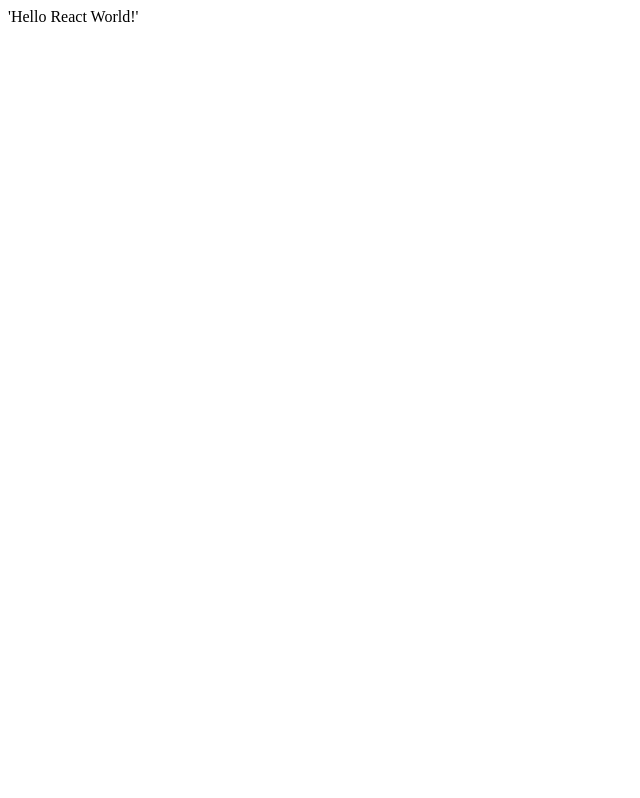
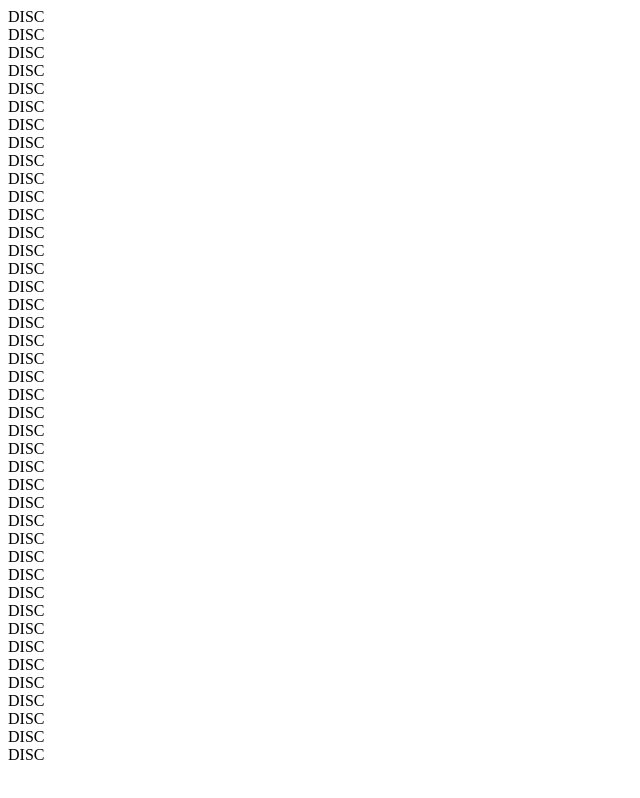
Before and after one commit to LudwigThePig/Connect-Four, a React app: page / in a window 1280 px wide. Shown: the whole page, without its empty margins (0-640 px from the left). Built offline with nearby package versions, Linux system fonts and the light colour scheme; the HTML template or start-up script is replaced by a standard one.

Commit message:
set up gameboard and discs

```diff
--- a/client/src/components/app.jsx
+++ b/client/src/components/app.jsx
@@ -1,10 +1,11 @@
 import React from 'react';
+import GameBoard from './board.jsx';
 
 class App extends React.Component {
   render() {
     return(
       <div>
-        'Hello React World!'
+        <GameBoard />
       </div>
     )
   }
--- /dev/null
+++ b/client/src/components/board.jsx
@@ -0,0 +1,28 @@
+import React from 'react';
+import Disc from './disc.jsx'
+class Board extends React.Component{
+  constructor(props) {
+    super(props);
+    this.state = {
+      discs: Array.apply(null, Array(42)).map(function (x, i) { return i; })
+    }
+    this.indexToCoord = this.indexToCoord.bind(this);
+  }
+  indexToCoord(index) {
+    const x = index % 7;
+    const y = Math.floor(index / 7);
+    return {x: x, y: y}
+  }
+  render() {
+    console.log(this.state.discs)
+    return (
+      <div id="board">
+        {this.state.discs.map( (disc, index) =>
+          <Disc coords={this.indexToCoord(index)} />
+        )}
+      </div>
+    )
+  }
+}
+
+export default Board;
--- /dev/null
+++ b/client/src/components/disc.jsx
@@ -0,0 +1,12 @@
+import React from 'react';
+
+const Disc = (props) => {
+  console.log(props);
+  return (
+    <div className="disc" data-coord>
+      DISC
+    </div>
+  )
+}
+
+export default Disc;
```
Also changed, not shown: 5 other files (tests, documents, lock files or other folders).
